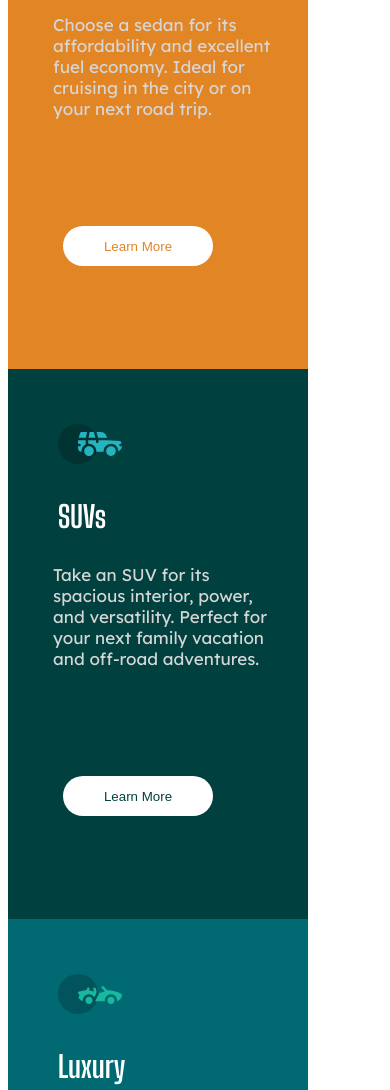
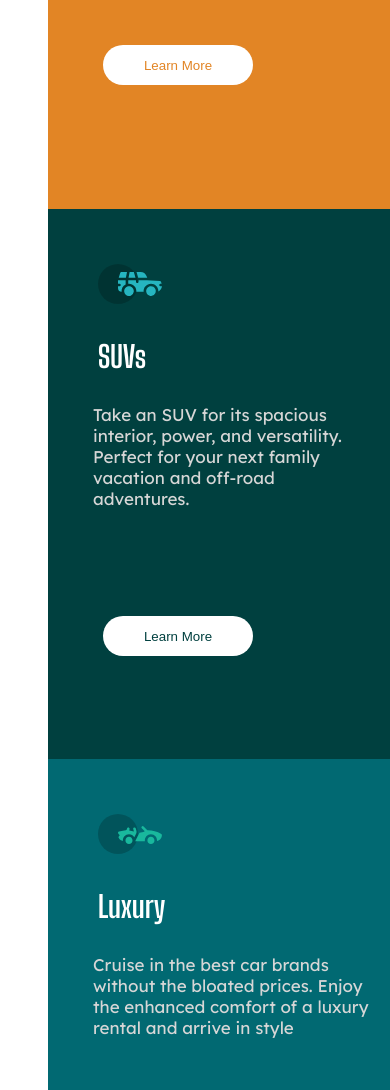
Before and after one commit to paulo-rogerio09/html_carros, a plain HTML site: page index.html in a window 390 px wide. Shown: the part 381-1471 px from the top of the page. Drawn offline with Linux system fonts and the light colour scheme.

Commit message:
commit do css
mudei a margem no modelo mobile

```diff
--- a/css/style.css
+++ b/css/style.css
@@ -8,7 +8,7 @@
 }
 #esquerdo{
     height: 500px;
-    width: 250px;
+    width: 300px;
     background-color: #E28525;
     padding:25px;
     border-top-left-radius: 10px;
@@ -16,7 +16,7 @@
 }
 #direito{
     height: 500px;
-    width: 250px;
+    width: 300px;
     background-color: #016972;
     padding:25px;
     border-top-right-radius: 10px;
@@ -24,7 +24,7 @@
 }
 #meio{
     height: 500px;
-    width: 250px;
+    width: 300px;
     background-color: #00403F;
     padding:25px
 }
@@ -83,13 +83,17 @@
     height: 40px;
 }
 
-@media screen and (max-width: 650px) {
+@media screen and (max-width: 800px) {
     #todo{
         display: block;
+        margin-top: 40px;
+        margin-left: 40px;
+        margin-bottom: 40px;
     }
     #esquerdo{
         border-top-right-radius: 10px ;
         border-bottom-left-radius: 0px;
+        margin-right: 100px;
     }
     #direito{
         border-top-right-radius: 0px ;
```
